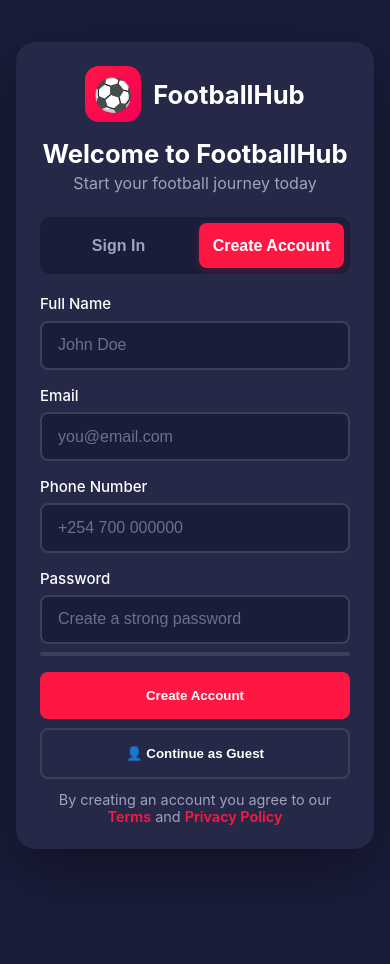
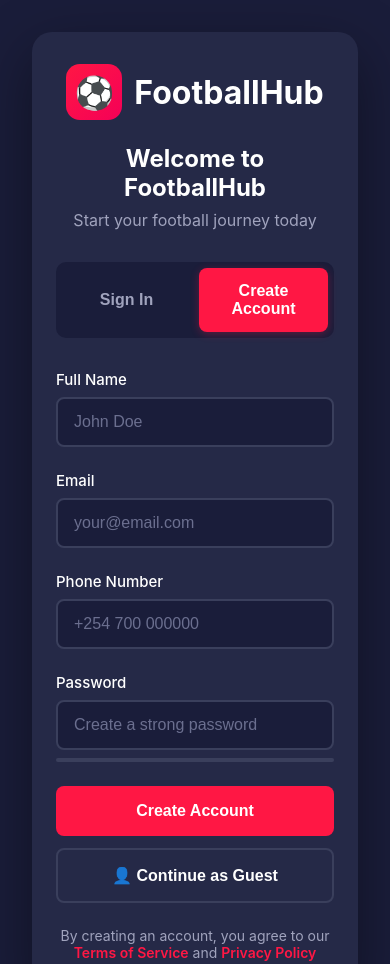
Before and after one commit to peninah713/libve, a plain HTML site: page index.html in a window 390 px wide. Shown: the top 964 px of the page. Before the commit the page ends 892 px from the top, so only its background shows below. Drawn offline with Linux system fonts and the light colour scheme.

Commit message:
Update index.html

```diff
--- a/index.html
+++ b/index.html
@@ -1,303 +1,495 @@
 <!DOCTYPE html>
 <html lang="en">
 <head>
-  <meta charset="utf-8" />
-  <meta name="viewport" content="width=device-width,initial-scale=1" />
-  <title>FootballHub - Register / Login</title>
+    <meta charset="UTF-8">
+    <meta name="viewport" content="width=device-width, initial-scale=1.0">
+    <title>FootballHub - Register</title>
     <style>
-    *{box-sizing:border-box;margin:0;padding:0}
-    body{
-      font-family:-apple-system,BlinkMacSystemFont,"Segoe UI",Roboto,"Helvetica Neue",Arial,sans-serif;
-      background:#1a1d3a;
-      min-height:100vh;
-      display:flex;
-      justify-content:center;
-      padding:5vh 1rem;
+        * {
+            margin: 0;
+            padding: 0;
+            box-sizing: border-box;
         }
 
-    .auth-container{
-      background:#252947;
-      border-radius:20px;
-      box-shadow:0 20px 60px rgba(0,0,0,.4);
-      width:100%;
-      max-width:520px;
-      padding:2.5rem;
-      animation:slideUp .6s ease;
-      animation-fill-mode:forwards;
-    }
-    @keyframes slideUp{from{opacity:0;transform:translateY(30px)}to{opacity:1;transform:none}}
-
-    .auth-header{text-align:center;margin-bottom:1.5rem}
-    .logo{display:inline-flex;gap:.75rem;align-items:center;margin-bottom:1rem}
-    .logo-icon{width:56px;height:56px;border-radius:14px;display:flex;align-items:center;justify-content:center;
-      font-size:2rem;background:linear-gradient(135deg,#ff1744,#f50057)}
-    .logo-text{font-size:2rem;font-weight:700;color:#fff}
-    .auth-header h1{font-size:1.6rem;color:#fff;margin-bottom:.25rem}
-    .auth-header p{color:#a0a3bd}
-
-    .tabs{display:flex;gap:.5rem;margin:1rem 0 1.25rem;background:#1a1d3a;padding:.375rem;border-radius:10px}
-    .tab{flex:1;padding:.85rem;border-radius:8px;background:transparent;border:0;cursor:pointer;
-      color:#a0a3bd;font-weight:600;transition:all .25s;font-size:1rem}
-    .tab:hover{color:#fff}
-    .tab.active{background:#ff1744;color:#fff;box-shadow:0 2px 8px rgba(255,23,68,.25)}
-
-    .forms-wrapper{
-      display:block;
-      width:100%;
-      position:relative;
+        body {
+            font-family: -apple-system, BlinkMacSystemFont, 'Segoe UI', Roboto, 'Helvetica Neue', Arial, sans-serif;
+            background: #1a1d3a;
+            min-height: 100vh;
+            display: flex;
+            align-items: center;
+            justify-content: center;
+            padding: 2rem;
+            -webkit-font-smoothing: antialiased;
+            -moz-osx-font-smoothing: grayscale;
         }
 
-    .form-section{
-      opacity:0;
-      transform:translateX(-20px);
-      transition:opacity .4s ease, transform .4s ease;
-      position:absolute;
-      width:100%;
-      pointer-events:none;
-    }
-    .form-section.active{
-      opacity:1;
-      transform:translateX(0);
-      position:relative;
-      pointer-events:auto;
+        .auth-container {
+            background: #252947;
+            border-radius: 20px;
+            box-shadow: 0 20px 60px rgba(0, 0, 0, 0.4);
+            width: 100%;
+            max-width: 480px;
+            padding: 3rem;
+            animation: slideUp 0.5s ease;
         }
 
-    .form-group{margin-bottom:1rem}
-    label{display:block;margin-bottom:.45rem;color:#fff;font-weight:500;font-size:.94rem}
-    input,select,textarea{
-      width:100%;padding:.85rem 1rem;border:2px solid #3a3f5c;border-radius:8px;background:#1a1d3a;color:#fff;
-      transition:all .2s;font-size:1rem
+        @keyframes slideUp {
+            from {
+                opacity: 0;
+                transform: translateY(30px);
             }
-    input::placeholder{color:#6b6f8f}
-    input:focus,select:focus,textarea:focus{outline:none;border-color:#ff1744;box-shadow:0 0 0 3px rgba(255,23,68,.12)}
+            to {
+                opacity: 1;
+                transform: translateY(0);
+            }
+        }
 
-    .btn{width:100%;padding:1rem;border-radius:8px;border:0;font-weight:600;cursor:pointer;transition:all .2s}
-    .btn-primary{background:#ff1744;color:#fff;margin-bottom:.6rem}
-    .btn-primary:hover:not(:disabled){background:#f50057;transform:translateY(-2px);box-shadow:0 4px 12px rgba(255,23,68,.35)}
-    .btn-primary:disabled{opacity:.6;cursor:not-allowed}
-    .btn-guest{background:transparent;color:#fff;border:2px solid #3a3f5c}
-    .btn-guest:hover{background:#3a3f5c}
+        .auth-header {
+            text-align: center;
+            margin-bottom: 2rem;
+        }
 
-    .password-strength{height:4px;background:#3a3f5c;border-radius:2px;overflow:hidden;margin-top:.5rem}
-    .password-strength-bar{height:100%;width:0;transition:all .3s;border-radius:2px}
-    .password-strength-text{font-size:.78rem;color:#a0a3bd;margin-top:.25rem}
+        .logo {
+            display: inline-flex;
+            align-items: center;
+            justify-content: center;
+            gap: 0.75rem;
+            margin-bottom: 1.5rem;
+        }
 
-    .error-message{color:#ff1744;font-size:.9rem;margin-top:.5rem;display:none}
+        .logo-icon {
+            width: 56px;
+            height: 56px;
+            background: linear-gradient(135deg, #ff1744 0%, #f50057 100%);
+            border-radius: 14px;
+            display: flex;
+            align-items: center;
+            justify-content: center;
+            font-size: 2rem;
+        }
 
-    .footer-text{text-align:center;color:#a0a3bd;font-size:.9rem;margin-top:.75rem}
-    .footer-text a{color:#ff1744;text-decoration:none;font-weight:600}
-    .footer-text a:hover{text-decoration:underline}
+        .logo-text {
+            font-size: 2rem;
+            font-weight: 700;
+            color: #ffffff;
+            -webkit-font-smoothing: antialiased;
+            -moz-osx-font-smoothing: grayscale;
+            transform: translateZ(0);
+        }
 
-    @media (max-width:640px){.auth-container{padding:1.5rem}.logo-text{font-size:1.6rem}}
+        .auth-header h1 {
+            font-size: 1.875rem;
+            margin-bottom: 0.5rem;
+            color: #ffffff;
+            -webkit-font-smoothing: antialiased;
+            -moz-osx-font-smoothing: grayscale;
+        }
+
+        .auth-header p {
+            color: #a0a3bd;
+            font-size: 1rem;
+        }
+
+        .tabs {
+            display: flex;
+            gap: 0.5rem;
+            margin-bottom: 2rem;
+            background: #1a1d3a;
+            padding: 0.375rem;
+            border-radius: 10px;
+        }
+
+        .tab {
+            flex: 1;
+            padding: 0.875rem;
+            border: none;
+            background: transparent;
+            cursor: pointer;
+            border-radius: 8px;
+            font-size: 1rem;
+            font-weight: 600;
+            color: #a0a3bd;
+            transition: all 0.3s;
+        }
+
+        .tab:hover {
+            color: #ffffff;
+        }
+
+        .tab.active {
+            background: #ff1744;
+            color: #ffffff;
+            box-shadow: 0 2px 8px rgba(255, 23, 68, 0.3);
+        }
+
+        .form-section {
+            display: none;
+        }
+
+        .form-section.active {
+            display: block;
+        }
+
+        .form-group {
+            margin-bottom: 1.5rem;
+        }
+
+        .form-group label {
+            display: block;
+            margin-bottom: 0.5rem;
+            color: #ffffff;
+            font-weight: 500;
+            font-size: 0.9375rem;
+        }
+
+        .form-group input,
+        .form-group select {
+            width: 100%;
+            padding: 0.875rem 1rem;
+            border: 2px solid #3a3f5c;
+            border-radius: 8px;
+            font-size: 1rem;
+            transition: all 0.3s;
+            background: #1a1d3a;
+            color: #ffffff;
+        }
+
+        .form-group input::placeholder {
+            color: #6b6f8f;
+        }
+
+        .form-group input:focus,
+        .form-group select:focus {
+            outline: none;
+            border-color: #ff1744;
+            box-shadow: 0 0 0 3px rgba(255, 23, 68, 0.2);
+        }
+
+        .form-group select {
+            cursor: pointer;
+        }
+
+        .form-group select option {
+            background: #252947;
+            color: #ffffff;
+        }
+
+        .btn {
+            width: 100%;
+            padding: 1rem;
+            border: none;
+            border-radius: 8px;
+            font-size: 1rem;
+            font-weight: 600;
+            cursor: pointer;
+            transition: all 0.3s;
+        }
+
+        .btn-primary {
+            background: #ff1744;
+            color: white;
+            margin-bottom: 0.75rem;
+        }
+
+        .btn-primary:hover {
+            background: #f50057;
+            transform: translateY(-2px);
+            box-shadow: 0 4px 12px rgba(255, 23, 68, 0.4);
+        }
+
+        .btn-primary:disabled {
+            background: #6b6f8f;
+            cursor: not-allowed;
+            transform: none;
+        }
+
+        .btn-guest {
+            background: transparent;
+            color: #ffffff;
+            border: 2px solid #3a3f5c;
+        }
+
+        .btn-guest:hover {
+            border-color: #6b6f8f;
+            background: #1a1d3a;
+        }
+
+        .footer-text {
+            text-align: center;
+            margin-top: 1.5rem;
+            color: #a0a3bd;
+            font-size: 0.875rem;
+        }
+
+        .footer-text a {
+            color: #ff1744;
+            text-decoration: none;
+            font-weight: 600;
+        }
+
+        .footer-text a:hover {
+            text-decoration: underline;
+        }
+
+        .password-strength {
+            margin-top: 0.5rem;
+            height: 4px;
+            background: #3a3f5c;
+            border-radius: 2px;
+            overflow: hidden;
+        }
+
+        .password-strength-bar {
+            height: 100%;
+            width: 0%;
+            transition: all 0.3s;
+            border-radius: 2px;
+        }
+
+        .password-strength-text {
+            font-size: 0.75rem;
+            margin-top: 0.25rem;
+            color: #a0a3bd;
+        }
+
+        .error-message {
+            color: #ff1744;
+            font-size: 0.875rem;
+            margin-top: 0.5rem;
+            display: none;
+        }
+
+        @media (max-width: 640px) {
+            .auth-container {
+                padding: 2rem 1.5rem;
+            }
+
+            .auth-header h1 {
+                font-size: 1.5rem;
+            }
+        }
     </style>
 </head>
 <body>
-  <div class="auth-container" id="authContainer">
+    <div class="auth-container">
         <div class="auth-header">
             <div class="logo">
                 <div class="logo-icon">⚽</div>
-        <div class="logo-text">FootballHub</div>
+                <span class="logo-text">FootballHub</span>
             </div>
             <h1>Welcome to FootballHub</h1>
             <p>Start your football journey today</p>
         </div>
 
-    <div class="tabs" role="tablist" aria-label="Authentication Tabs">
-      <button class="tab" id="loginTab" onclick="switchTab('login')" aria-controls="loginForm" role="tab">Sign In</button>
-      <button class="tab active" id="registerTab" onclick="switchTab('register')" aria-controls="registerForm" role="tab">Create Account</button>
+        <div class="tabs">
+            <button class="tab" id="loginTab" onclick="switchTab('login')">Sign In</button>
+            <button class="tab active" id="registerTab" onclick="switchTab('register')">Create Account</button>
         </div>
 
-    <div class="forms-wrapper">
         <!-- LOGIN FORM -->
-      <div class="form-section" id="loginForm" aria-hidden="true">
+        <div class="form-section" id="loginForm">
             <form onsubmit="handleLogin(event)">
                 <div class="form-group">
                     <label for="loginEmail">Email</label>
-            <input id="loginEmail" type="email" placeholder="you@email.com" required>
+                    <input type="email" id="loginEmail" placeholder="your@email.com" required>
                 </div>
+
                 <div class="form-group">
                     <label for="loginPassword">Password</label>
-            <input id="loginPassword" type="password" placeholder="Enter your password" required>
+                    <input type="password" id="loginPassword" placeholder="Enter your password" required>
                     <div class="error-message" id="loginError"></div>
                 </div>
-          <button class="btn btn-primary" type="submit">Sign In</button>
+
+                <button type="submit" class="btn btn-primary">Sign In</button>
                 <button type="button" class="btn btn-guest" onclick="guestLogin()">👤 Continue as Guest</button>
             </form>
-        <div class="footer-text"><a href="#">Forgot password?</a></div>
+
+            <div class="footer-text">
+                <a href="#">Forgot password?</a>
+            </div>
         </div>
 
         <!-- REGISTER FORM -->
-      <div class="form-section active" id="registerForm" aria-hidden="false">
+        <div class="form-section active" id="registerForm">
             <form onsubmit="handleRegister(event)">
                 <div class="form-group">
                     <label for="fullName">Full Name</label>
-            <input id="fullName" type="text" placeholder="John Doe" required>
+                    <input type="text" id="fullName" placeholder="John Doe" required>
                 </div>
+
                 <div class="form-group">
                     <label for="email">Email</label>
-            <input id="email" type="email" placeholder="you@email.com" required>
+                    <input type="email" id="email" placeholder="your@email.com" required>
                     <div class="error-message" id="emailError"></div>
                 </div>
+
                 <div class="form-group">
                     <label for="phone">Phone Number</label>
-            <input id="phone" type="tel" placeholder="+254 700 000000" required>
+                    <input type="tel" id="phone" placeholder="+254 700 000000" required>
                 </div>
+
                 <div class="form-group">
                     <label for="password">Password</label>
-            <input id="password" type="password" placeholder="Create a strong password" oninput="checkPasswordStrength(this.value)" required>
-            <div class="password-strength"><div id="strengthBar" class="password-strength-bar"></div></div>
-            <div id="strengthText" class="password-strength-text"></div>
+                    <input type="password" id="password" placeholder="Create a strong password" oninput="checkPasswordStrength(this.value)" required>
+                    <div class="password-strength">
+                        <div class="password-strength-bar" id="strengthBar"></div>
                     </div>
-          <button id="registerBtn" class="btn btn-primary" type="submit">Create Account</button>
+                    <div class="password-strength-text" id="strengthText"></div>
+                </div>
+
+                <button type="submit" class="btn btn-primary" id="registerBtn">Create Account</button>
                 <button type="button" class="btn btn-guest" onclick="guestLogin()">👤 Continue as Guest</button>
             </form>
-        <div class="footer-text">By creating an account you agree to our <a href="#">Terms</a> and <a href="#">Privacy Policy</a></div>
+
+            <div class="footer-text">
+                By creating an account, you agree to our<br>
+                <a href="#">Terms of Service</a> and
+                <a href="#">Privacy Policy</a>
             </div>
         </div>
     </div>
 
     <script>
-    function switchTab(tab){
+        function switchTab(tab) {
             const loginTab = document.getElementById('loginTab');
             const registerTab = document.getElementById('registerTab');
             const loginForm = document.getElementById('loginForm');
             const registerForm = document.getElementById('registerForm');
 
-      if(tab === 'login'){
+            if (tab === 'login') {
                 loginTab.classList.add('active');
                 registerTab.classList.remove('active');
                 loginForm.classList.add('active');
-        loginForm.setAttribute('aria-hidden','false');
                 registerForm.classList.remove('active');
-        registerForm.setAttribute('aria-hidden','true');
             } else {
                 registerTab.classList.add('active');
                 loginTab.classList.remove('active');
                 registerForm.classList.add('active');
-        registerForm.setAttribute('aria-hidden','false');
                 loginForm.classList.remove('active');
-        loginForm.setAttribute('aria-hidden','true');
             }
         }
 
-    function checkPasswordStrength(password){
+        function checkPasswordStrength(password) {
             const bar = document.getElementById('strengthBar');
             const text = document.getElementById('strengthText');
-      let s=0;
-      if(password.length>=8) s++;
-      if(/[a-z]/.test(password)&&/[A-Z]/.test(password)) s++;
-      if(/[0-9]/.test(password)) s++;
-      if(/[^A-Za-z0-9]/.test(password)) s++;
-      const colors=['#ff1744','#ff6b35','#ffd93d','#6bcf7f'];
-      const texts=['Weak','Fair','Good','Strong'];
-      const widths=['25%','50%','75%','100%'];
-      if(!password){bar.style.width='0%';text.textContent='';return;}
-      const idx=Math.min(s,3);
-      bar.style.width=widths[idx];
-      bar.style.background=colors[idx];
-      text.textContent=texts[idx];
-      text.style.color=colors[idx];
+            let strength = 0;
+
+            if (password.length >= 8) strength++;
+            if (/[a-z]/.test(password) && /[A-Z]/.test(password)) strength++;
+            if (/[0-9]/.test(password)) strength++;
+            if (/[^a-zA-Z0-9]/.test(password)) strength++;
+
+            const colors = ['#ff1744', '#ff6b35', '#ffd93d', '#6bcf7f'];
+            const texts = ['Weak', 'Fair', 'Good', 'Strong'];
+            const widths = ['25%', '50%', '75%', '100%'];
+
+            if (!password) {
+                bar.style.width = '0%';
+                text.textContent = '';
+                return;
             }
 
-    function handleLogin(e){
-      e.preventDefault();
-      const email=document.getElementById('loginEmail').value;
-      const password=document.getElementById('loginPassword').value;
-      const error=document.getElementById('loginError');
-      error.style.display='none';
+            const index = Math.min(strength, 3);
+            bar.style.width = widths[index];
+            bar.style.background = colors[index];
+            text.textContent = texts[index];
+            text.style.color = colors[index];
+        }
 
-      try {
-        const stored = JSON.parse(localStorage.getItem('footballhub_user') || 'null');
-        if(!stored){
-          error.textContent='No account found. Please register first.';
-          error.style.display='block';
+        function handleLogin(event) {
+            event.preventDefault();
+            const email = document.getElementById('loginEmail').value;
+            const password = document.getElementById('loginPassword').value;
+            const stored = localStorage.getItem('footballhub_user');
+            const error = document.getElementById('loginError');
+
+            error.style.display = 'none';
+
+            if (!stored) {
+                error.textContent = 'No account found. Please register first.';
+                error.style.display = 'block';
                 return;
             }
-        if(stored.email===email && stored.password===password){
-          window.location.href='home.html';
+
+            const user = JSON.parse(stored);
+            if (user.email === email && user.password === password) {
+                window.location.href = 'home.html';
             } else {
-          error.textContent='Invalid email or password.';
-          error.style.display='block';
-        }
-      } catch(err) {
-        error.textContent='Login error. Please try again.';
-        error.style.display='block';
+                error.textContent = 'Invalid email or password.';
+                error.style.display = 'block';
             }
         }
 
-    function handleRegister(e){
-      e.preventDefault();
-      const email=document.getElementById('email').value;
-      const emailError=document.getElementById('emailError');
-      const registerBtn=document.getElementById('registerBtn');
-      emailError.style.display='none';
+        function handleRegister(event) {
+            event.preventDefault();
 
-      try {
-        const existing = JSON.parse(localStorage.getItem('footballhub_user') || 'null');
-        if(existing && existing.email===email){
-          emailError.textContent='This email is already registered. Please sign in.';
-          emailError.style.display='block';
+            const email = document.getElementById('email').value;
+            const emailError = document.getElementById('emailError');
+            const registerBtn = document.getElementById('registerBtn');
+
+            emailError.style.display = 'none';
+
+            // Check if email already exists
+            const existingUser = localStorage.getItem('footballhub_user');
+            if (existingUser) {
+                const user = JSON.parse(existingUser);
+                if (user.email === email) {
+                    emailError.textContent = 'This email is already registered. Please sign in.';
+                    emailError.style.display = 'block';
                     return;
-        }
-      } catch(err) {
-        console.error('Error checking existing user:', err);
-      }
-
-      registerBtn.disabled=true;
-      registerBtn.textContent='Creating Account...';
-
-      const userData={
-        fullName:document.getElementById('fullName').value,
-        email:email,
-        phone:document.getElementById('phone').value,
-        password:document.getElementById('password').value,
-        registeredAt:new Date().toISOString(),
-        isGuest:false
-      };
-
-      try {
-        localStorage.setItem('footballhub_user',JSON.stringify(userData));
-        localStorage.setItem('footballhub_pending_user',JSON.stringify(userData));
-        setTimeout(()=>{
-          window.location.href='profile-setup.html';
-        },700);
-      } catch(err) {
-        emailError.textContent='Registration failed. Please try again.';
-        emailError.style.display='block';
-        registerBtn.disabled=false;
-        registerBtn.textContent='Create Account';
                 }
             }
 
-    function guestLogin(){
-      const guest={
-        fullName:'Guest User',
-        email:'guest@footballhub.com',
-        phone:'',
-        isGuest:true,
-        registeredAt:new Date().toISOString()
+            registerBtn.disabled = true;
+            registerBtn.textContent = 'Creating Account...';
+
+            const userData = {
+                fullName: document.getElementById('fullName').value,
+                email: email,
+                phone: document.getElementById('phone').value,
+                password: document.getElementById('password').value,
+                registeredAt: new Date().toISOString(),
+                isGuest: false
             };
-      try {
-        localStorage.setItem('footballhub_user',JSON.stringify(guest));
-        localStorage.setItem('footballhub_onboarding_completed','true');
-        localStorage.setItem('footballhub_guest_mode','true');
-        window.location.href='home.html';
-      } catch(err) {
-        console.error('Guest login error:', err);
-      }
+
+            // Save to localStorage
+            localStorage.setItem('footballhub_user', JSON.stringify(userData));
+            localStorage.setItem('footballhub_pending_user', JSON.stringify(userData));
+
+            // Redirect to profile setup page
+            setTimeout(() => {
+                window.location.href = 'profile-setup.html';
+            }, 800);
         }
 
-    window.addEventListener('load',()=>{
-      try {
-        const user = JSON.parse(localStorage.getItem('footballhub_user') || 'null');
-        const onboarding = localStorage.getItem('footballhub_onboarding_completed');
-        if(user && onboarding==='true'){
-          window.location.href='home.html';
+        function guestLogin() {
+            const guest = {
+                fullName: 'Guest User',
+                email: 'guest@footballhub.com',
+                phone: '',
+                userType: 'guest',
+                isGuest: true,
+                registeredAt: new Date().toISOString()
+            };
+
+            // Save to localStorage
+            localStorage.setItem('footballhub_user', JSON.stringify(guest));
+            localStorage.setItem('footballhub_onboarding_completed', 'true');
+            localStorage.setItem('footballhub_guest_mode', 'true');
+
+            // Go directly to home page
+            window.location.href = 'home.html';
         }
-      } catch(err) {
-        console.error('Load error:', err);
+
+        // Check if user is already logged in
+        window.onload = function() {
+            const user = localStorage.getItem('footballhub_user');
+            const onboardingCompleted = localStorage.getItem('footballhub_onboarding_completed');
+
+            if (user && onboardingCompleted === 'true') {
+                window.location.href = 'home.html';
             }
-    });
+        };
     </script>
 </body>
 </html>
```
Lines whose indentation alone changed are shown as unchanged.
